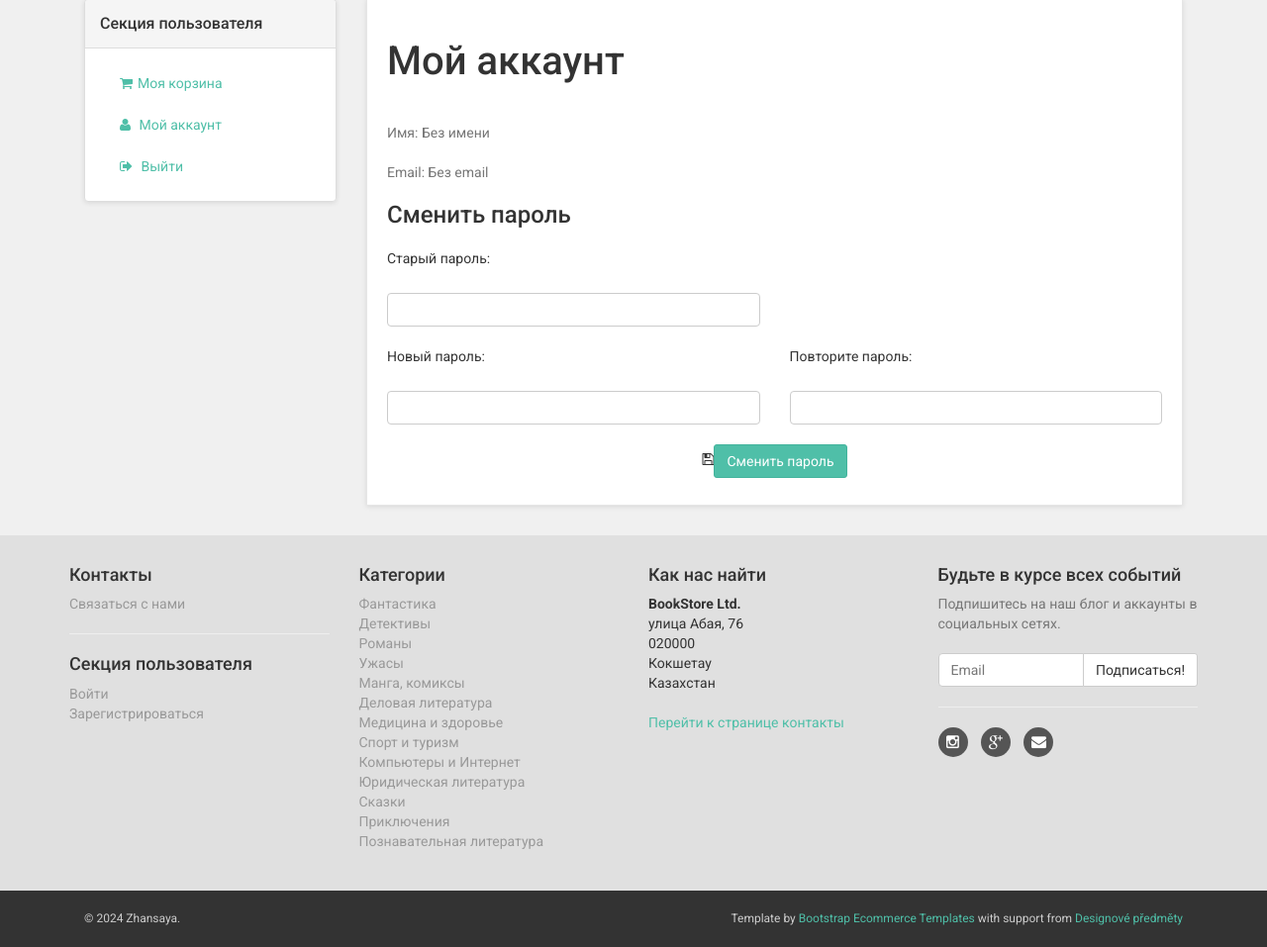
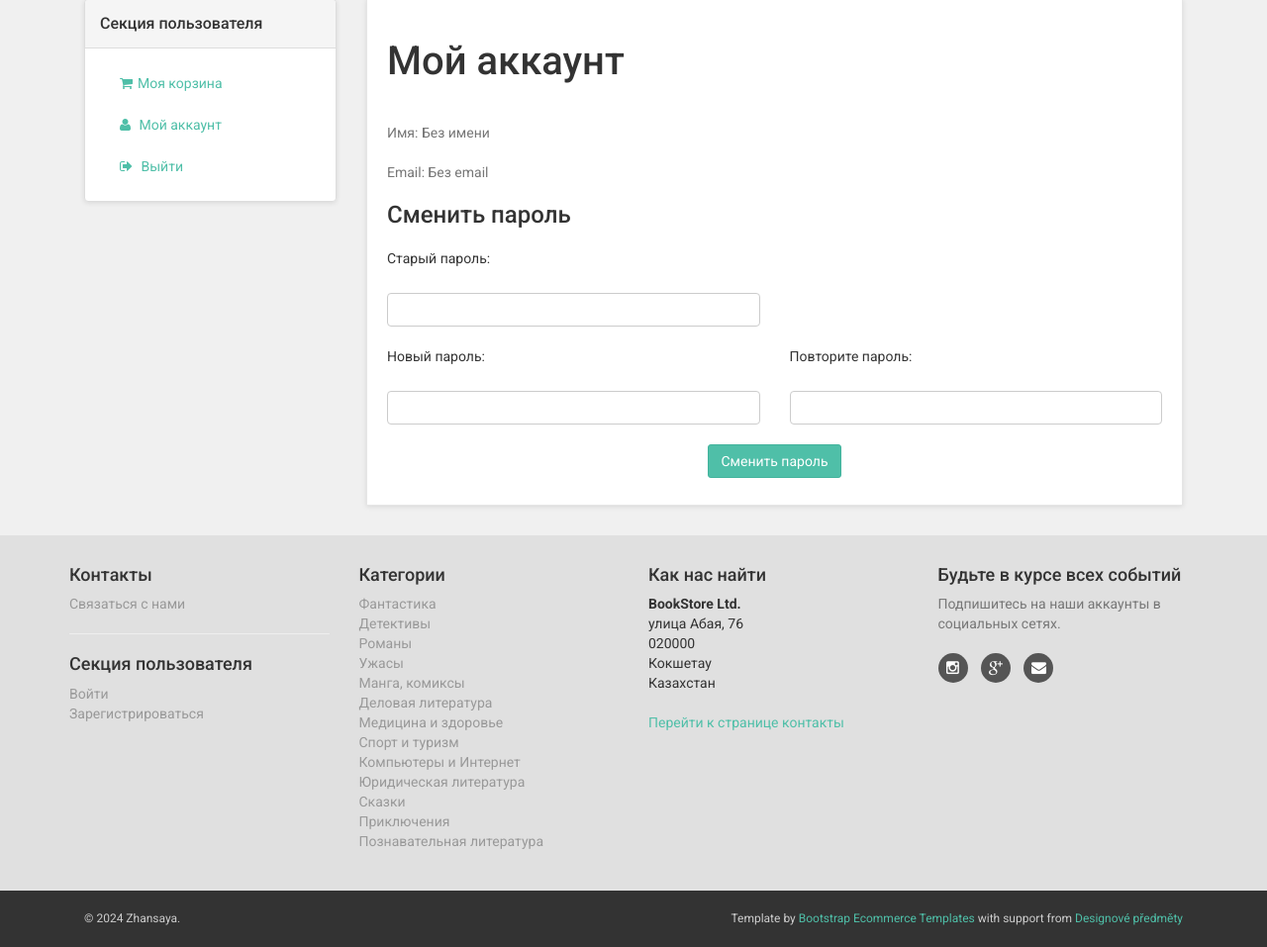
Before and after one commit to sugiralieva/diploma-project, a Flask app: page /customer-account in a window 1280 px wide. Shown: the part 200-1157 px from the top of the page at 99% size. Run offline with Flask 3, Linux system fonts and the light colour scheme; a user stored in the database is signed in; some libraries are stand-ins or nearby versions.

Commit message:
delete: delete feature blog subscribe via email

```diff
--- a/forms.py
+++ b/forms.py
@@ -39,7 +39,3 @@ class Order(FlaskForm):
 class Search(FlaskForm):
     text = StringField('Поиск: ', validators=[DataRequired()])
     search = SubmitField('Поиск')
-
-class Subscribe(FlaskForm):
-    e_mail = StringField('Email: ', validators=[Email(message='Некорректный email')])
-    subscribe = SubmitField('Подписаться!')
--- a/main.py
+++ b/main.py
@@ -45,6 +45,14 @@ def get_db():
     if not hasattr(g, 'link_db'):
         g.link_db = connect_db()
     return g.link_db
+
+
+def search_form(form):
+    if request.method == 'POST':
+        search_data = request.form['search']
+        return redirect(url_for('search', text_for_search=search_data))
+    else:
+        return redirect(url_for('blog'))
 
 
 dbase = None
--- a/templates/base.html
+++ b/templates/base.html
@@ -163,7 +163,7 @@
 
                 <form class="navbar-form" role="search">
                     <div class="input-group">
-                        <input type="text" name="search" class="form-control" placeholder="Поиск">
+                        <input type="text" class="form-control" name="search" placeholder="Поиск">
                         <span class="input-group-btn">
 
 			<button type="submit" class="btn btn-primary"><i class="fa fa-search"></i></button>
@@ -171,6 +171,7 @@
 		    </span>
                     </div>
                 </form>
+
 
             </div>
             <!--/.nav-collapse -->
@@ -259,23 +260,7 @@
 
                 <h4>Будьте в курсе всех событий</h4>
 
-                <p class="text-muted">Подпишитесь на наш блог и аккаунты в социальных сетях.</p>
-
-                <form>
-                    <div class="input-group">
-
-                        <input type="email" class="form-control" placeholder="Email">
-
-                        <span class="input-group-btn">
-
-        <button class="btn btn-default" type="button">Подписаться!</button>
-
-    </span>
-
-                    </div>
-                    <!-- /input-group -->
-                </form>
-                <hr>
+                <p class="text-muted">Подпишитесь на наши аккаунты в социальных сетях.</p>
 
                 <p class="social">
                     <a href="https://www.instagram.com/zhansaya_sugiraliyeva" class="instagram external" data-animate-hover="shake"><i class="fa fa-instagram"></i></a>
--- a/templates/checkout.html
+++ b/templates/checkout.html
@@ -123,10 +123,10 @@
 
                             <div class="box-footer">
                                 <div class="pull-left">
-                                    <a href="{{ url_for('cart') }}" class="btn btn-default"><i class="fa fa-chevron-left"></i>Вернуться в корзину</a>
+                                    <a href="{{ url_for('cart') }}" class="btn btn-default">Вернуться в корзину</a>
                                 </div>
                                 <div class="pull-right">
-                                    {{ form.submit(class="btn btn-primary") }}<i class="fa fa-chevron-right"></i>
+                                    {{ form.submit(class="btn btn-primary") }}
                                     </button>
                                 </div>
                             </div>
--- a/templates/customer-account.html
+++ b/templates/customer-account.html
@@ -124,7 +124,7 @@
                             <!-- /.row -->
 
                             <div class="col-sm-12 text-center">
-                                <i class="fa fa-save"></i>{{ form.submit(class="btn btn-primary") }}
+                                {{ form.submit(class="btn btn-primary") }}
                             </div>
                         </form>
 
--- a/templates/login.html
+++ b/templates/login.html
@@ -68,7 +68,7 @@
                             </div>
                             <p>{{ form.remember() }}{{ form.remember.label() }}</p>
                             <div class="text-center">
-                                <i class="fa fa-sign-in"></i>{{ form.submit(class="btn btn-primary") }}
+                                {{ form.submit(class="btn btn-primary") }}
                             </div>
                         </form>
                     </div>
--- a/templates/register.html
+++ b/templates/register.html
@@ -106,7 +106,7 @@
                                 {% endif %}
 
                                 <div class="text-center">
-                                    <i class="fa fa-user-md"></i>{{ form.submit(class="btn btn-primary") }}
+                                    {{ form.submit(class="btn btn-primary") }}
                                 </div>
                             </div>
 
```
